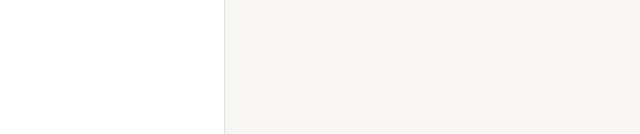
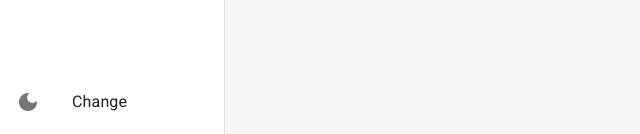
Before and after one commit to ddelacruz/React-typescript, a React (Create React App) app: page /login in a window 1280 px wide. Shown: the part 666-800 px from the top of the page, without its empty margins (0-640 px from the left). Built offline with nearby package versions, Linux system fonts and the light colour scheme.

Commit message:
Added change theme

```diff
--- a/src/shared/components/sidebard/sidebard.tsx
+++ b/src/shared/components/sidebard/sidebard.tsx
@@ -1,7 +1,7 @@
-import { Avatar, Divider, Drawer, List, useMediaQuery, useTheme } from '@mui/material';
+import { Avatar, Divider, Drawer, Icon, List, ListItemButton, ListItemIcon, ListItemText, useMediaQuery, useTheme } from '@mui/material';
 import { Box } from '@mui/system';
 import React from 'react';
-import { useDrawerContext } from '../../contexts';
+import { useAppThemeContext, useDrawerContext } from '../../contexts';
 import { MenuItem } from './menu-item/menu-item';
 
 
@@ -10,6 +10,7 @@ export const Sidebard: React.FC<React.PropsWithChildren> = ({ children }) => {
   const smDown = useMediaQuery(theme.breakpoints.down('sm'));
 
   const { isDrawerOpen, toggleDrawerOpen, drawerOptions } = useDrawerContext();
+  const { toggleTheme, themeName } = useAppThemeContext();
 
   return (
     <>
@@ -34,6 +35,16 @@ export const Sidebard: React.FC<React.PropsWithChildren> = ({ children }) => {
               ))}
             </List>
           </Box>
+          <Box>
+            <List component='nav'>
+              <ListItemButton onClick={toggleTheme}>
+                <ListItemIcon>
+                  <Icon>{themeName === 'light' ? 'dark_mode' : 'light_mode'}</Icon>
+                </ListItemIcon>
+                <ListItemText primary='Change' />
+              </ListItemButton>
+            </List>
+          </Box>
         </Box>
       </Drawer>
       <Box height='100vh' marginLeft={smDown ? 0 : theme.spacing(28)}>
--- a/src/shared/themes/Dark.ts
+++ b/src/shared/themes/Dark.ts
@@ -3,6 +3,7 @@ import { cyan, yellow } from '@mui/material/colors';
 
 export const DarkTheme = createTheme({
   palette: {
+    mode: 'dark',
     primary: {
       main: yellow[700],
       dark: yellow[600],
@@ -19,5 +20,10 @@ export const DarkTheme = createTheme({
       paper: '#303134',
       default: '#202124',
     }
+  },
+  typography: {
+    allVariants: {
+      color:'white'
+    }
   }
 });
--- a/src/shared/themes/Light.ts
+++ b/src/shared/themes/Light.ts
@@ -3,6 +3,7 @@ import { cyan, yellow } from '@mui/material/colors';
 
 export const LightTheme = createTheme({
   palette: {
+    mode: 'light',
     primary: {
       main: yellow[700],
       dark: yellow[600],
```
